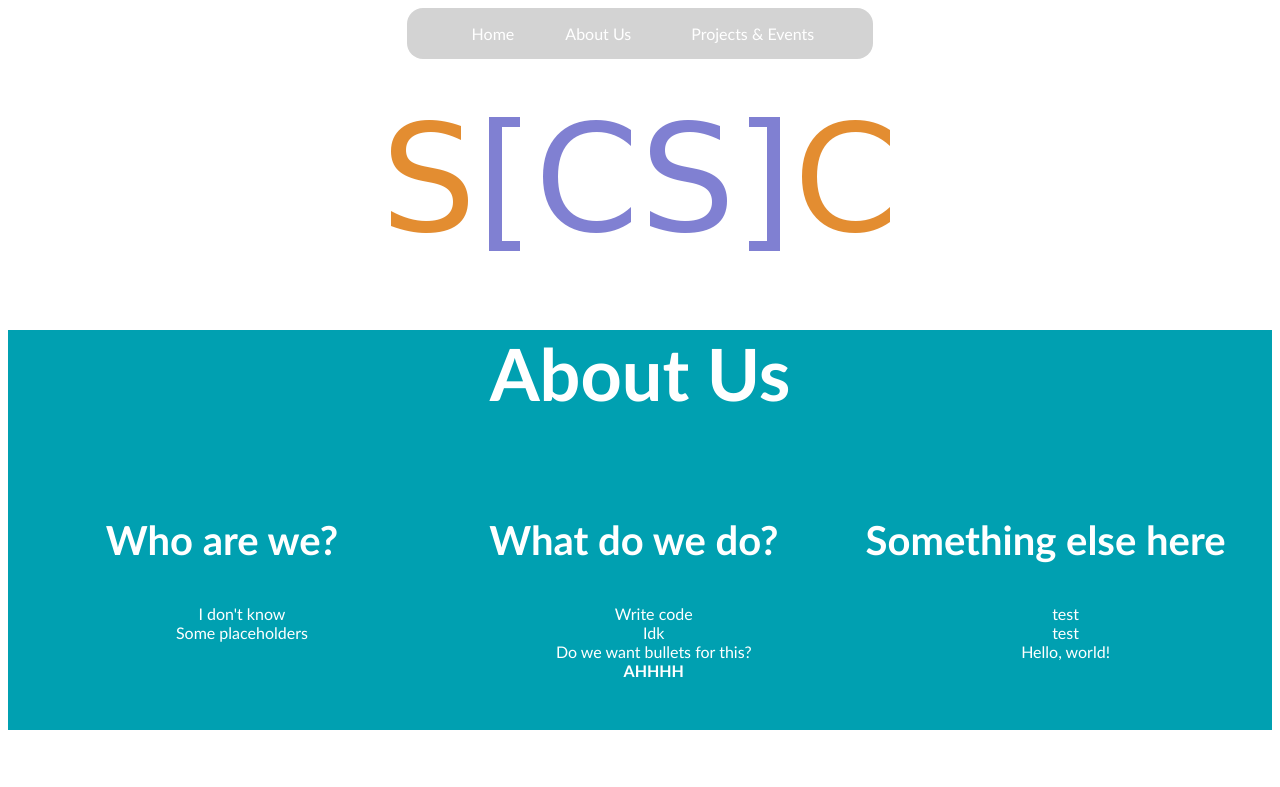
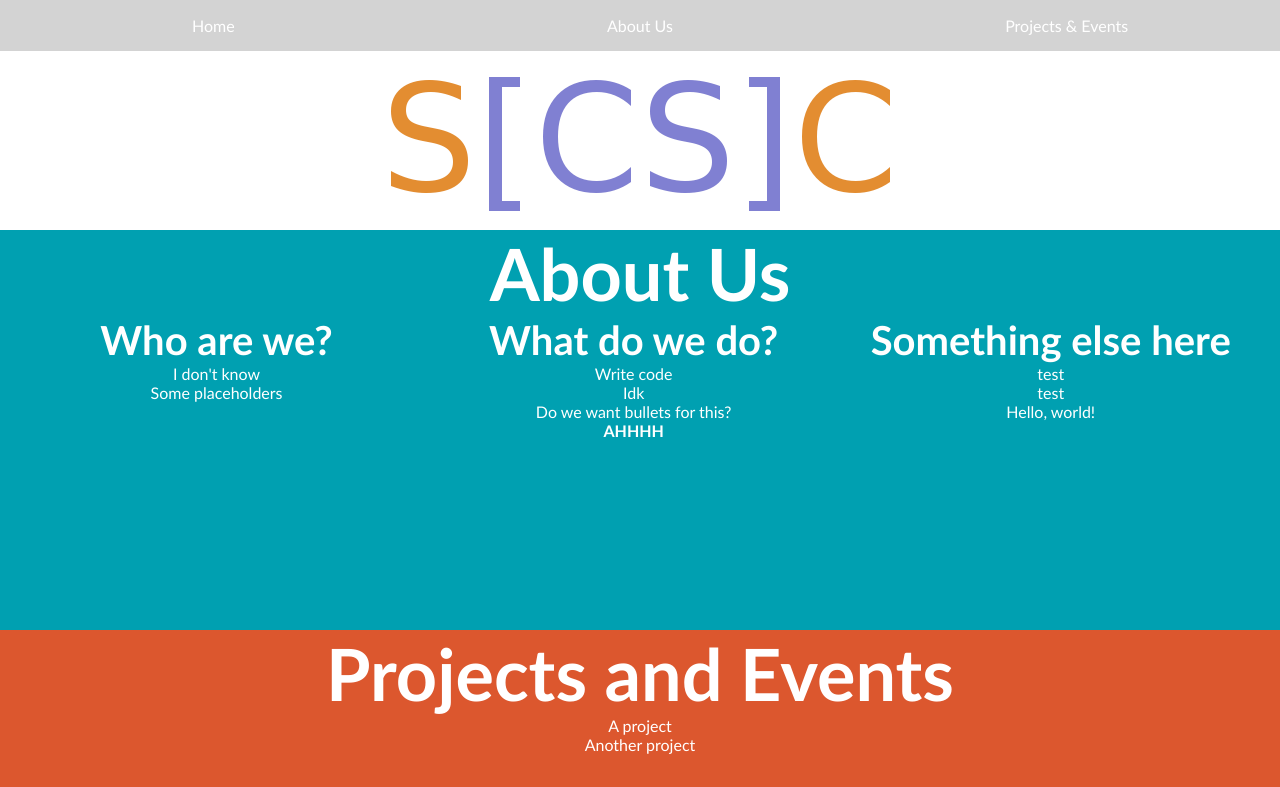
Before and after one commit to StevensCSC/stevenscsc.github.io, a plain HTML site: page index.html in a window 1280 px wide. Shown: the top 787 px of the page. Drawn offline with Linux system fonts and the light colour scheme.

Commit message:
Fixed nav bar and overall spacing issues.

```diff
--- a/css/style.css
+++ b/css/style.css
@@ -1,3 +1,8 @@
+* {
+	margin: 0;
+	padding: 0;
+}
+
 #page-wrapper {
     font-family: Futura, "Trebuchet MS", Arial, sans-serif;
     color: white;
@@ -8,18 +13,24 @@ ul {
     list-style-type: none;
 }
 
-nav > ul {
+header > nav {
     display: table;
+    width: 100%;
+}
+
+header > nav > ul {
+    display: table-row;
+    list-style: none;
     padding-right: 2%;
     background-color: lightgray;
-    height: 3em;
-    width: 25em;
+
     margin: 0 auto;
-    border-radius: 1em;
 }
 
-img {
-    padding-top: 2em;
+header > nav > ul > li {
+    display: table-cell;
+    padding: 1em 0;
+    width: 33.3%;
 }
 
 a:link, a:visited, a:active {
@@ -29,11 +40,6 @@ a:link, a:visited, a:active {
 
 a:hover {
     text-decoration: underline;
-}
-
-nav > ul > li {
-    display: table-cell;
-    padding: 1em;
 }
 
 #aboutus {
--- a/index.html
+++ b/index.html
@@ -7,6 +7,7 @@
     </head>
     <body>
         <div id="page-wrapper">
+			<header>
 				<nav>
 					<ul>
 						<li><a href="#home">Home</a></li>
@@ -14,6 +15,7 @@
 						<li><a href="#projects">Projects & Events</a></li>
 					</ul>
 				</nav>
+			</header>
             <img src="images/logo.png" alt="logo" />
             <div id="aboutus">
                 <h2>About Us</h2>
```
Lines whose indentation alone changed are shown as unchanged.
